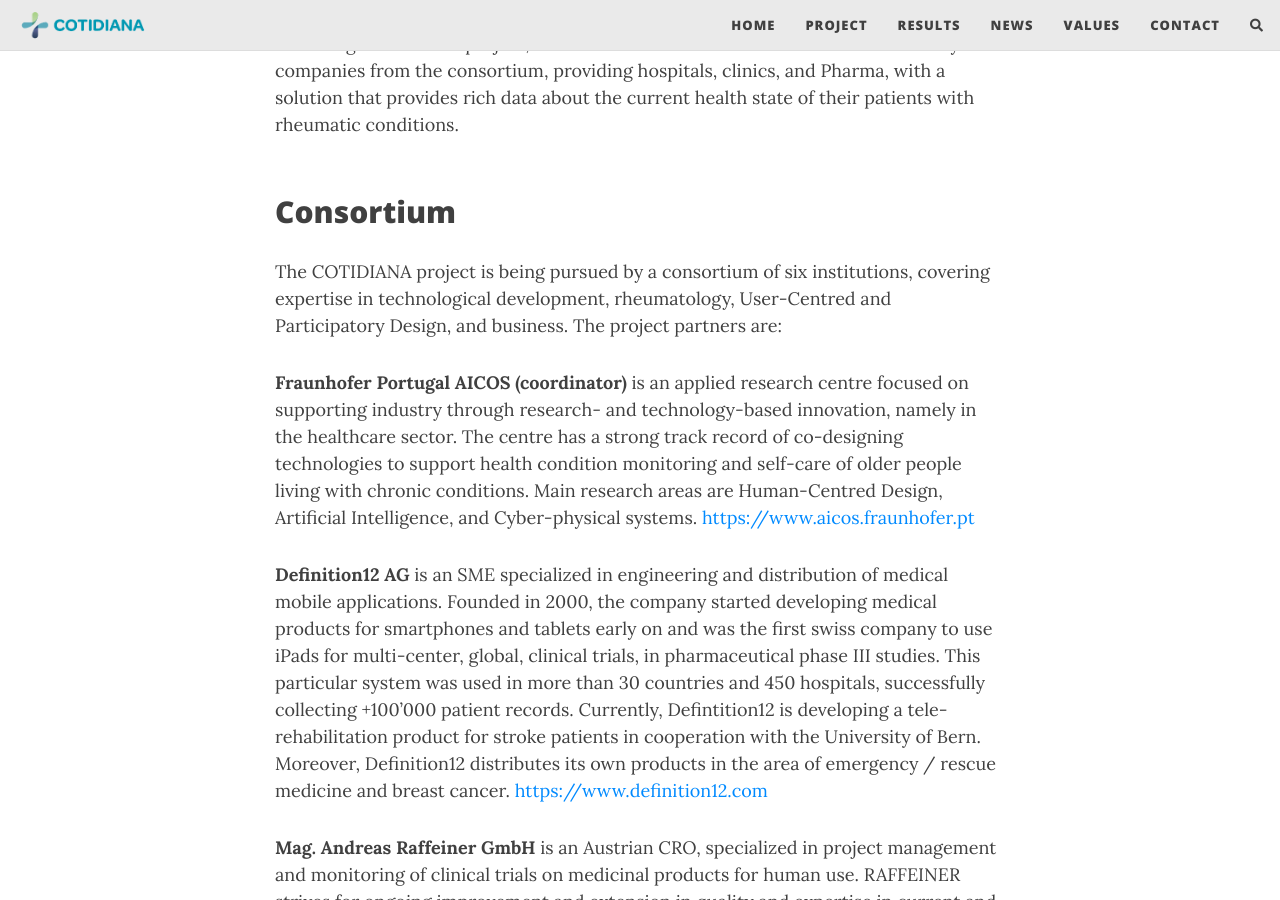
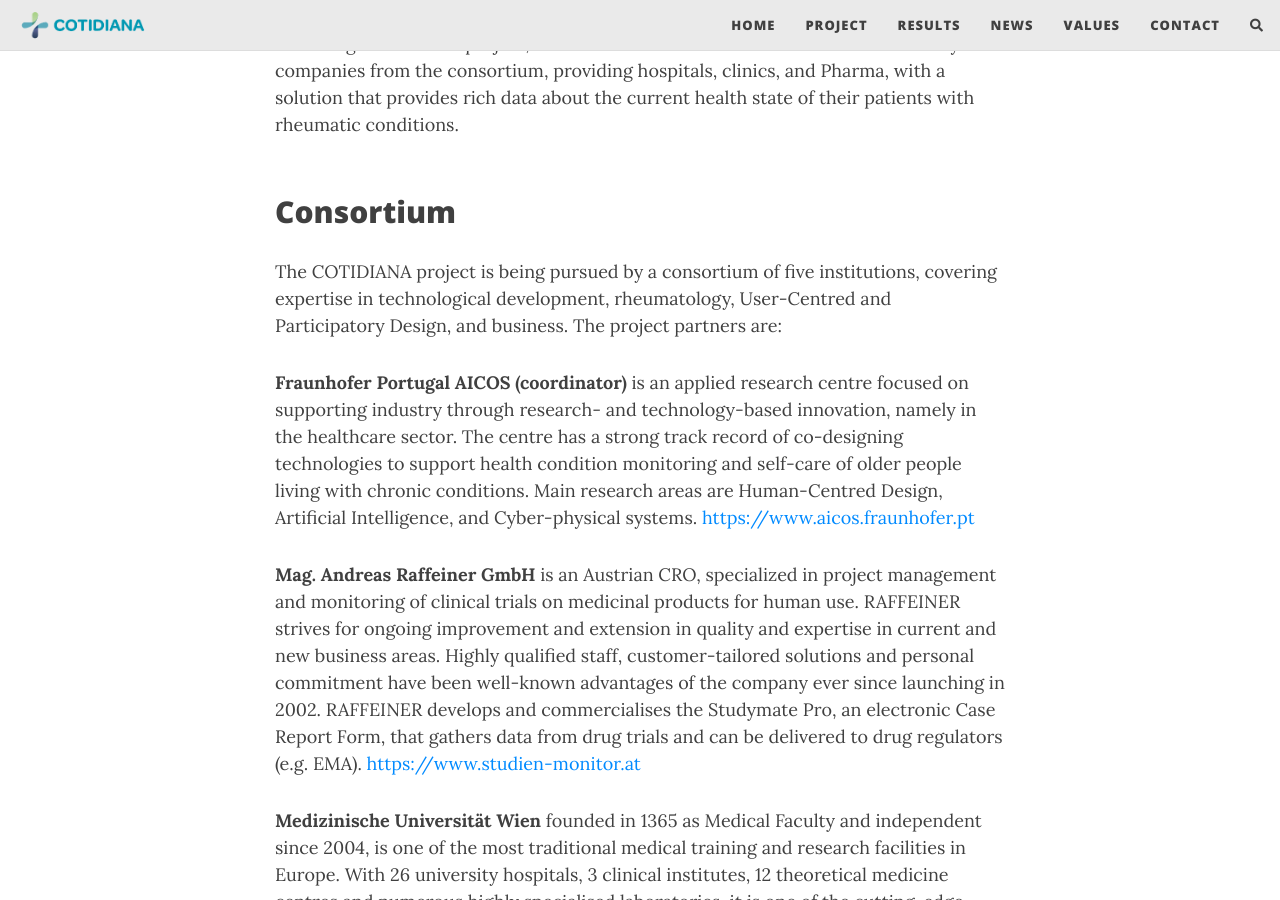
Before and after one commit to fraunhoferportugal/cotidiana-website, a Jekyll site: the page built from project.md, in a window 1280 px wide and 900 px high, scrolled down 1214 px. Built offline with Jekyll 4.4.1, drawn with Linux system fonts in a browser that asks for light colours; nearby versions of some CDN libraries; comment, search, counter and statistics services are not loaded.

Commit message:
Update project.md

```diff
--- a/project.md
+++ b/project.md
@@ -27,12 +27,10 @@
 
 ## Consortium
 
-The COTIDIANA project is being pursued by a consortium of six institutions, covering expertise in technological development, rheumatology, User-Centred and Participatory Design, and business. The project partners are:
+The COTIDIANA project is being pursued by a consortium of five institutions, covering expertise in technological development, rheumatology, User-Centred and Participatory Design, and business. The project partners are:
 
 
 **Fraunhofer Portugal AICOS (coordinator)** is an applied research centre focused on supporting industry through research- and technology-based innovation, namely in the healthcare sector. The centre has a strong track record of co-designing technologies to support health condition monitoring and self-care of older people living with chronic conditions. Main research areas are Human-Centred Design, Artificial Intelligence, and Cyber-physical systems. <https://www.aicos.fraunhofer.pt>
-
-**Definition12 AG** is an SME specialized in engineering and distribution of medical mobile applications. Founded in 2000, the company started developing medical products for smartphones and tablets early on and was the first swiss company to use iPads for multi-center, global, clinical trials, in pharmaceutical phase III studies. This particular system was used in more than 30 countries and 450 hospitals, successfully collecting +100'000 patient records. Currently, Defintition12 is developing a tele-rehabilitation product for stroke patients in cooperation with the University of Bern. Moreover, Definition12 distributes its own products in the area of emergency / rescue medicine and breast cancer. <https://www.definition12.com>
 
 **Mag. Andreas Raffeiner GmbH** is an Austrian CRO, specialized in project management and monitoring of clinical trials on medicinal products for human use. RAFFEINER strives for ongoing improvement and extension in quality and expertise in current and new business areas. Highly qualified staff, customer-tailored solutions and personal commitment have been well-known advantages of the company ever since launching in 2002. RAFFEINER develops and commercialises the Studymate Pro, an electronic Case Report Form, that gathers data from drug trials and can be delivered to drug regulators (e.g. EMA). <https://www.studien-monitor.at>
 
```
